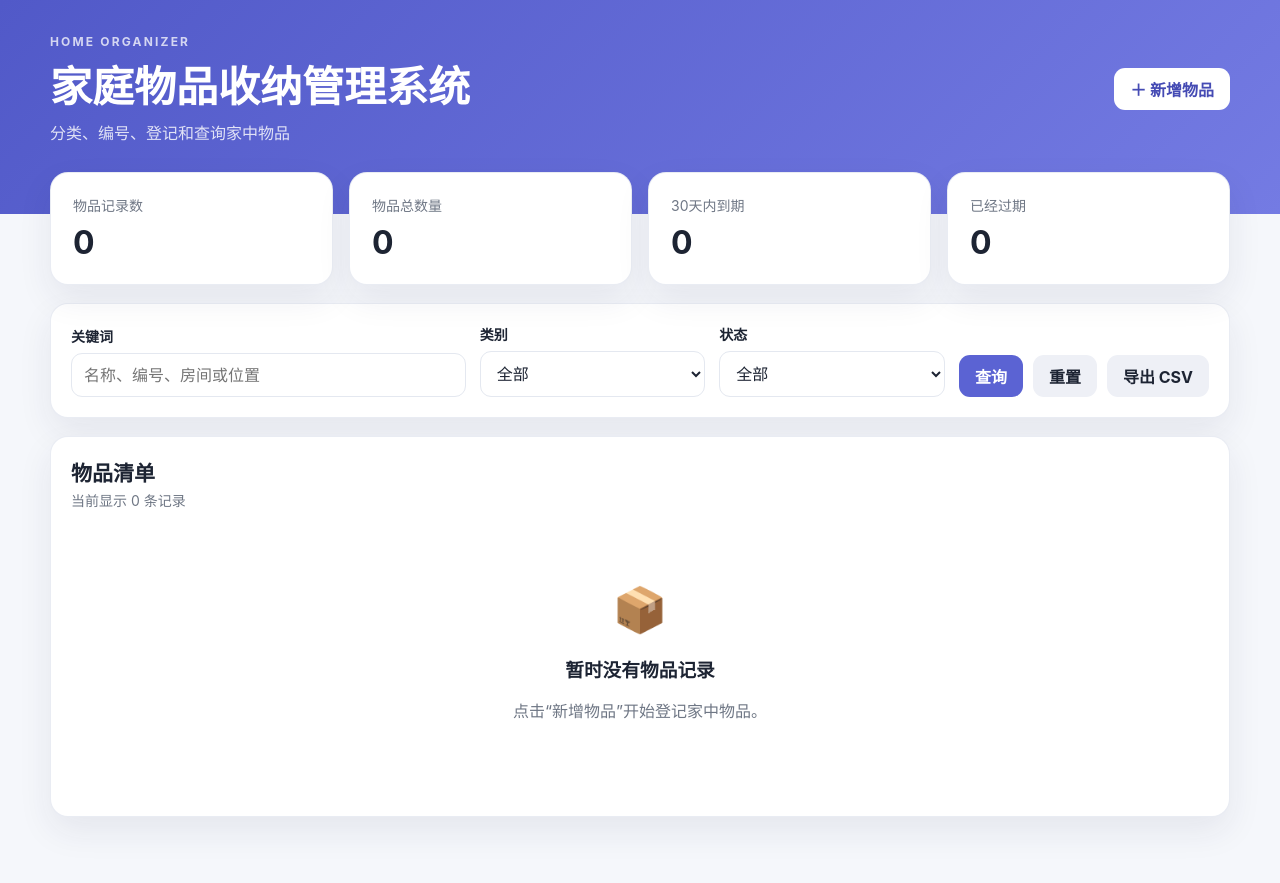
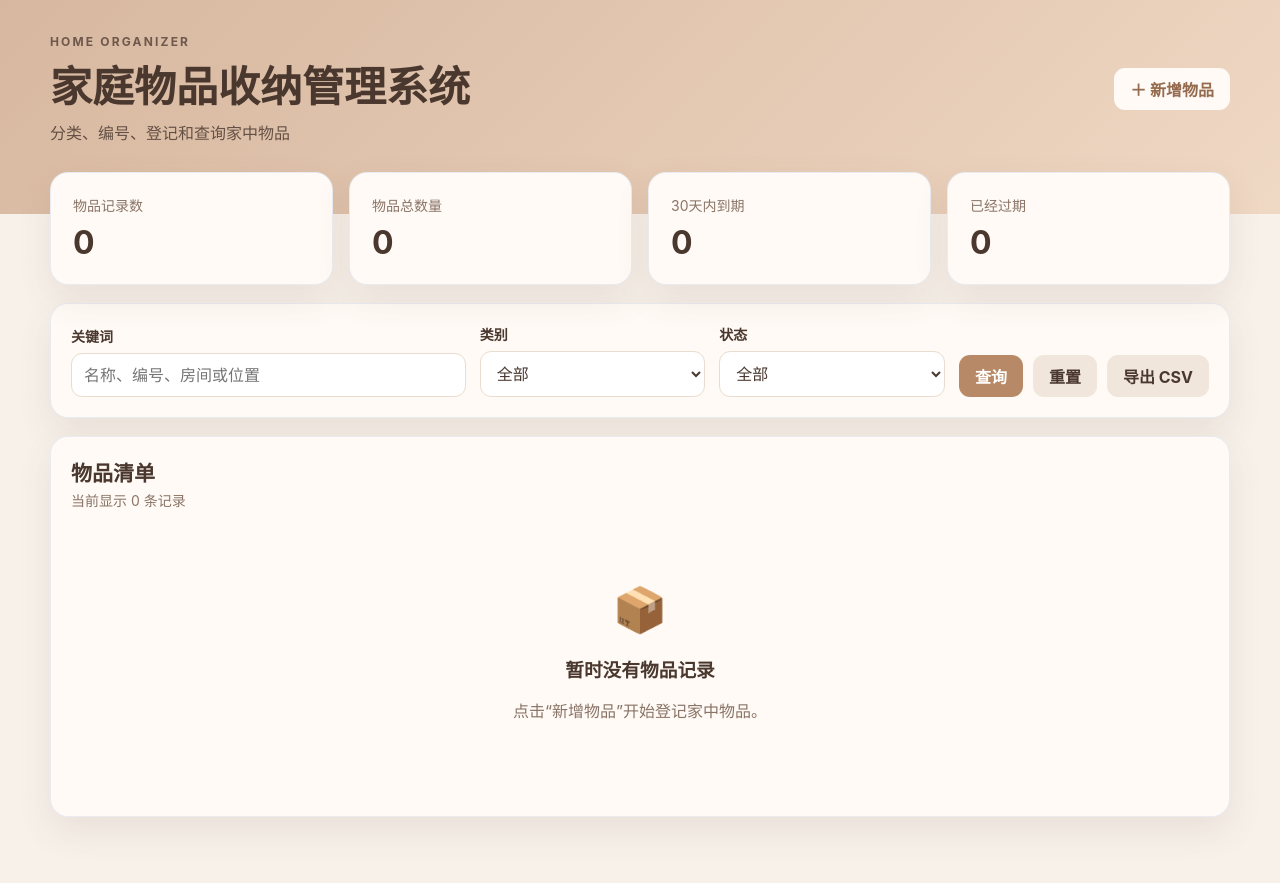
Before and after one commit to fanyifei217-cloud/Shariel_Final_Assignment, a Flask app: page / in a window 1280 px wide. Run offline with Flask 3, Linux system fonts and the light colour scheme; data that the repository does not hold is empty.

Commit message:
Add files via upload

```diff
--- a/static/style.css
+++ b/static/style.css
@@ -1,17 +1,17 @@
 :root {
-    --bg: #f5f7fb;
-    --surface: #ffffff;
-    --text: #1d2433;
-    --muted: #6f7785;
-    --line: #e4e8f0;
-    --primary: #5b63d3;
-    --primary-dark: #454bb4;
-    --danger: #c83d4d;
-    --success-bg: #eaf8ef;
-    --success-text: #237541;
-    --error-bg: #fff0f1;
-    --error-text: #a82f3d;
-    --shadow: 0 14px 34px rgba(34, 44, 76, 0.08);
+    --bg: #f7f1ea;
+    --surface: #fffaf5;
+    --text: #4a382f;
+    --muted: #8a7467;
+    --line: #eadccf;
+    --primary: #b88967;
+    --primary-dark: #956b4f;
+    --danger: #b45f52;
+    --success-bg: #eef5e9;
+    --success-text: #5f7651;
+    --error-bg: #faece8;
+    --error-text: #9b5147;
+    --shadow: 0 14px 34px rgba(113, 78, 55, 0.10);
 }
 
 * {
@@ -37,8 +37,8 @@ body {
 
 .topbar {
     padding: 34px 0 70px;
-    color: white;
-    background: linear-gradient(135deg, #5159c8 0%, #747be3 100%);
+    color: #4a382f;
+    background: linear-gradient(135deg, #d7b79f 0%, #efd8c4 100%);
 }
 
 .topbar.compact {
@@ -144,8 +144,8 @@ textarea {
 input:focus,
 select:focus,
 textarea:focus {
-    border-color: #9ca2ed;
-    box-shadow: 0 0 0 3px rgba(91, 99, 211, 0.12);
+    border-color: #cba88f;
+    box-shadow: 0 0 0 3px rgba(184, 137, 103, 0.15);
 }
 
 textarea {
@@ -183,13 +183,13 @@ textarea {
 }
 
 .topbar .button.primary {
-    background: white;
+    background: #fffaf5;
     color: var(--primary-dark);
 }
 
 .button.secondary {
     color: var(--text);
-    background: #eef0f6;
+    background: #f1e6dc;
 }
 
 .panel-heading {
@@ -242,34 +242,34 @@ td small {
 
 code {
     border-radius: 6px;
-    background: #f0f1f7;
+    background: #f3e8de;
     padding: 4px 7px;
 }
 
 .status {
     display: inline-block;
     border-radius: 999px;
-    background: #edf0f6;
+    background: #f2e7dd;
     padding: 5px 9px;
     font-size: 12px;
     white-space: nowrap;
 }
 
 .status-正常使用 {
-    background: #e9f7ef;
-    color: #257343;
+    background: #edf4e8;
+    color: #647b57;
 }
 
 .status-即将过期 {
-    background: #fff4db;
-    color: #946200;
+    background: #fff2dc;
+    color: #9a6b2f;
 }
 
 .status-已过期,
 .status-损坏,
 .status-已丢弃 {
-    background: #ffebed;
-    color: #a83442;
+    background: #fae8e3;
+    color: #a1574d;
 }
 
 .actions {
```
